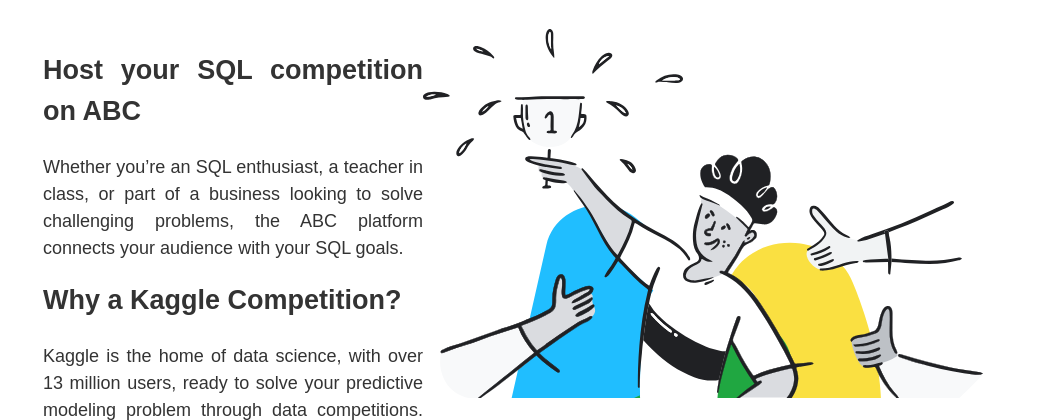
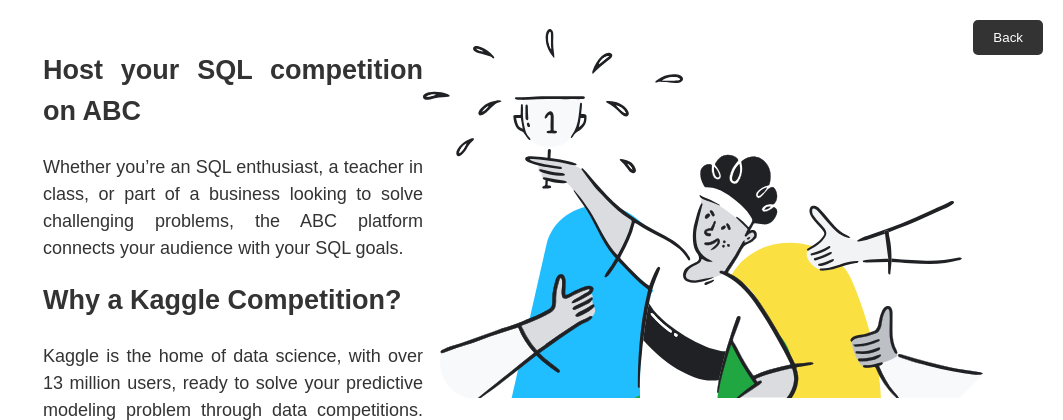
Before and after one commit to AnjuGopalkrishnan/leaderboard, a FastAPI app: page /hostcompetition.html in a window 1280 px wide. Shown: the top 420 px of the page, without its empty margins (217-1280 px from the left). Run offline with FastAPI, Linux system fonts and the light colour scheme.

Commit message:
UI changes

```diff
--- a/templates/hostcompetition.html
+++ b/templates/hostcompetition.html
@@ -124,6 +124,18 @@
         color: white;
     }
 
+    .back-button {
+        position: fixed;
+        top: 20px;
+        right: 20px;
+        background-color: #333;
+        color: #fff;
+        padding: 10px 20px;
+        border: none;
+        border-radius: 5px;
+        cursor: pointer;
+    }
+
     #next-btn:hover, #submit-btn:hover {
             background-color: #3e8e41;
     }
@@ -152,6 +164,8 @@
 
                 You bring the problem and the data, and Kaggle brings the platform.
             </p>
+            <button class="back-button" id="back-button" onclick="redirect()">Back</button>
+
             <form id="form">
                 <fieldset>
                     <legend>Competition Details</legend>
@@ -207,6 +221,16 @@
         </div>
         </div>
     <script>
+
+
+        function redirect() {
+            const urlParams = new URLSearchParams(window.location.search);
+            const accessToken = urlParams.get('access_token');
+            window.location.href = "competition.html?access_token=" + accessToken;
+        }
+
+
+
         function handleSubmit(event) {
 
 
```
Also changed, not shown: templates/competition.html (+39 -39 lines).
